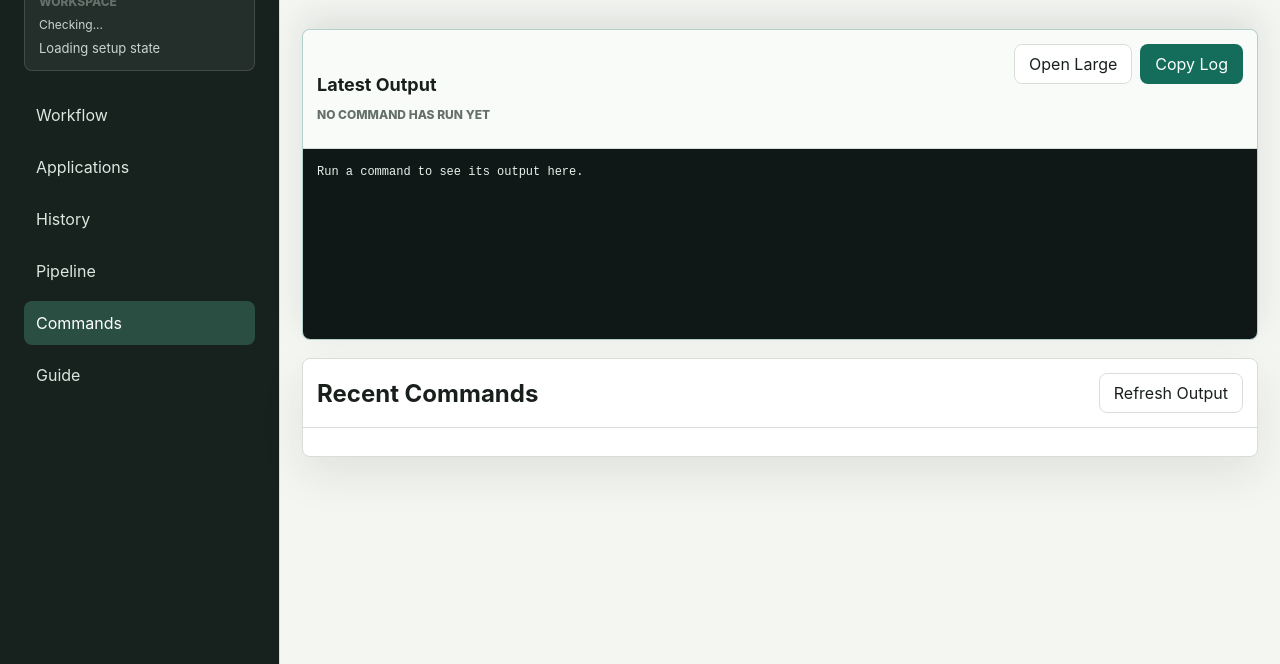
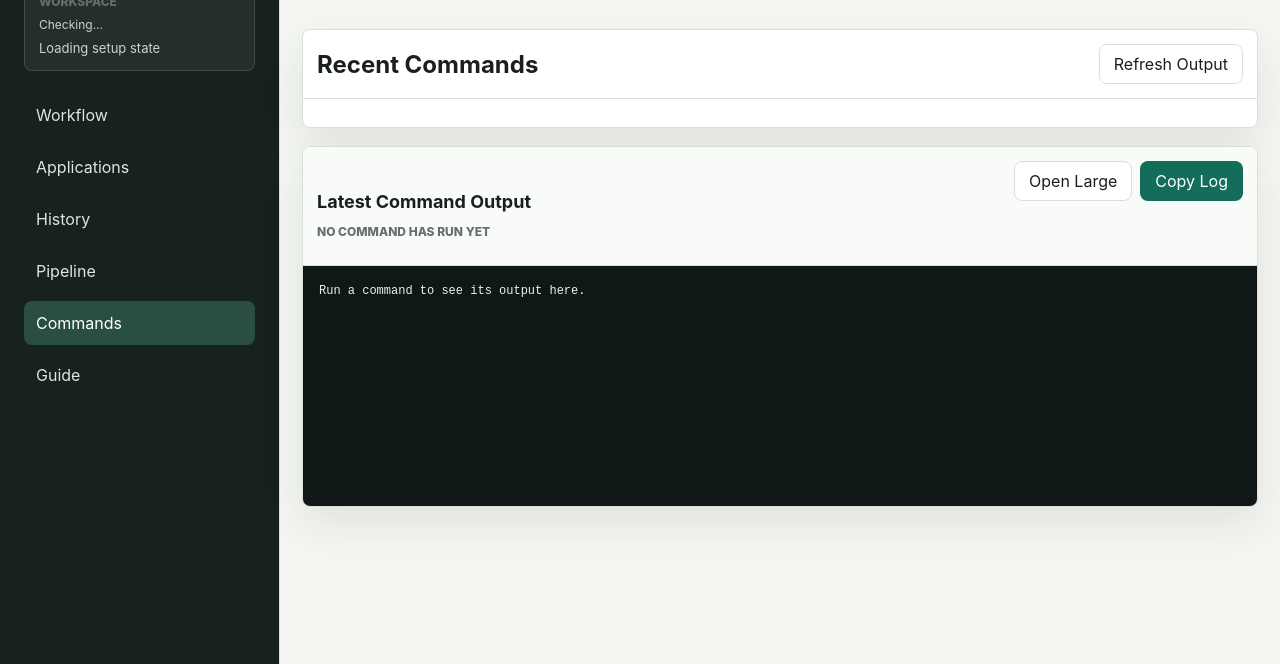
Before and after one commit to Jaky-gh/career-ops-ui, a website with bundled scripts: page public/index.html in a window 1280 px wide. Both pictures are taken after a click on the button "Commands". Shown: the part 136-800 px from the top of the page. Built offline with nearby package versions, Linux system fonts and the light colour scheme; files whose address does not match are found by name.

Commit message:
Move latest log to bottom of commands

```diff
--- a/public/index.html
+++ b/public/index.html
@@ -253,11 +253,18 @@
             </div>
           </div>
           <div id="commandGrid" class="command-grid"></div>
+          <section class="jobs-panel">
+            <div class="section-head compact">
+              <h2>Recent Commands</h2>
+              <button id="refreshJobsButton" class="secondary-button">Refresh Output</button>
+            </div>
+            <div id="jobsList" class="jobs-list"></div>
+          </section>
           <section id="latestLogPanel" class="latest-log-panel">
             <div class="latest-log-head">
               <div>
                 <div id="latestLogStatus" class="latest-log-status"></div>
-                <h2 id="latestLogTitle">Latest Output</h2>
+                <h2 id="latestLogTitle">Latest Command Output</h2>
                 <p id="latestLogMeta" class="eyebrow">No command has run yet</p>
               </div>
               <div class="latest-log-actions">
@@ -266,13 +273,6 @@
               </div>
             </div>
             <pre id="latestLogBody" class="latest-log-body">Run a command to see its output here.</pre>
-          </section>
-          <section class="jobs-panel">
-            <div class="section-head compact">
-              <h2>Recent Commands</h2>
-              <button id="refreshJobsButton" class="secondary-button">Refresh Output</button>
-            </div>
-            <div id="jobsList" class="jobs-list"></div>
           </section>
         </section>
 
--- a/public/js/render.js
+++ b/public/js/render.js
@@ -239,7 +239,7 @@ export function renderLatestLog(jobs) {
   els.latestLogCopyButton.disabled = !latestJob;
 
   if (!latestJob) {
-    els.latestLogTitle.textContent = "Latest Output";
+    els.latestLogTitle.textContent = "Latest Command Output";
     els.latestLogStatus.textContent = "";
     els.latestLogMeta.textContent = "No command has run yet";
     els.latestLogBody.textContent = "Run a command to see its output here.";
--- a/public/styles.css
+++ b/public/styles.css
@@ -733,20 +733,16 @@ dd {
 }
 
 .latest-log-panel {
-  position: sticky;
-  bottom: 0;
-  z-index: 4;
   overflow: hidden;
-  margin-bottom: 18px;
-  border: 1px solid rgba(20, 108, 90, 0.32);
+  margin-top: 18px;
+  border: 1px solid var(--line);
   border-radius: 8px;
   background: var(--panel);
-  box-shadow: 0 -12px 32px rgba(21, 31, 25, 0.1);
+  box-shadow: var(--shadow);
 }
 
 .latest-log-panel.empty {
   border-color: var(--line);
-  box-shadow: var(--shadow);
 }
 
 .latest-log-head {
@@ -779,11 +775,11 @@ dd {
 }
 
 .latest-log-body {
-  max-height: min(34vh, 360px);
-  min-height: 190px;
+  max-height: 420px;
+  min-height: 240px;
   overflow: auto;
   margin: 0;
-  padding: 14px;
+  padding: 16px;
   background: #101817;
   color: #e7f2eb;
   font-size: 12px;
```
